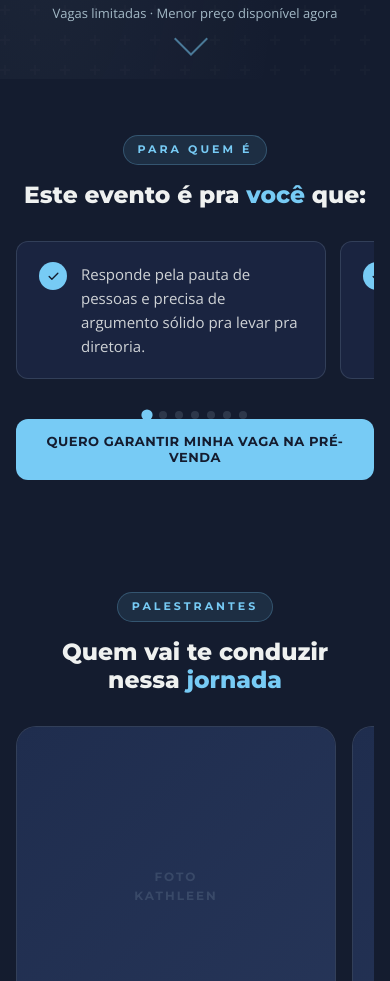
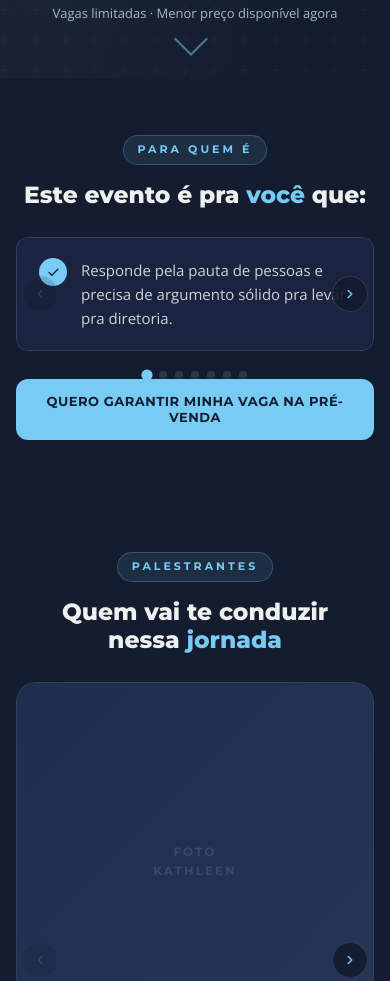
Before and after one commit to Axya-IGG/impulso-empresarial, a plain HTML site: page index.html in a window 390 px wide. Shown: the part 1006-1987 px from the top of the page. Drawn offline with nearby package versions, Linux system fonts and the light colour scheme.

Commit message:
feat: carrossel JS com setas e swipe no mobile (para quem e + palestrantes)

```diff
--- a/script.js
+++ b/script.js
@@ -141,40 +141,85 @@ if (hamburger && mainNav) {
 }
 
 // === CARROSSÉIS (somente mobile) ===
-function initCarouselDots(trackId, dotsId) {
-  const track = document.getElementById(trackId);
-  const dotsContainer = document.getElementById(dotsId);
-  if (!track || !dotsContainer) return;
+function buildCarousel(containerId, dotsContainerId) {
+  const el = document.getElementById(containerId);
+  const dotsEl = dotsContainerId ? document.getElementById(dotsContainerId) : null;
+  if (!el) return;
 
-  const items = Array.from(track.children);
-  if (!items.length) return;
+  const items = Array.from(el.children);
+  if (items.length < 2) return;
 
-  const dots = items.map((_, i) => {
-    const dot = document.createElement('button');
-    dot.className = 'carousel-dot' + (i === 0 ? ' active' : '');
-    dot.setAttribute('aria-label', 'Slide ' + (i + 1));
-    dot.addEventListener('click', () => {
-      const itemLeft = items[i].offsetLeft - track.offsetLeft;
-      track.scrollTo({ left: itemLeft, behavior: 'smooth' });
+  // Monta estrutura: outer > track (com itens) + botões
+  const outer = document.createElement('div');
+  outer.className = 'js-carousel-outer';
+
+  const track = document.createElement('div');
+  track.className = 'js-carousel-track';
+  items.forEach(item => track.appendChild(item));
+  outer.appendChild(track);
+
+  // Substitui o container original pelo outer
+  el.parentNode.insertBefore(outer, el);
+  el.remove();
+
+  // Setas
+  const svgL = `<svg width="14" height="14" viewBox="0 0 24 24" fill="none" stroke="currentColor" stroke-width="2.5" stroke-linecap="round" stroke-linejoin="round"><polyline points="15 18 9 12 15 6"/></svg>`;
+  const svgR = `<svg width="14" height="14" viewBox="0 0 24 24" fill="none" stroke="currentColor" stroke-width="2.5" stroke-linecap="round" stroke-linejoin="round"><polyline points="9 18 15 12 9 6"/></svg>`;
+
+  const prevBtn = document.createElement('button');
+  prevBtn.className = 'js-carousel-btn js-carousel-btn-prev';
+  prevBtn.setAttribute('aria-label', 'Anterior');
+  prevBtn.innerHTML = svgL;
+
+  const nextBtn = document.createElement('button');
+  nextBtn.className = 'js-carousel-btn js-carousel-btn-next';
+  nextBtn.setAttribute('aria-label', 'Próximo');
+  nextBtn.innerHTML = svgR;
+
+  outer.appendChild(prevBtn);
+  outer.appendChild(nextBtn);
+
+  // Pontos
+  let dots = [];
+  if (dotsEl) {
+    dotsEl.innerHTML = '';
+    dots = items.map((_, i) => {
+      const dot = document.createElement('button');
+      dot.className = 'carousel-dot' + (i === 0 ? ' active' : '');
+      dot.setAttribute('aria-label', `Slide ${i + 1}`);
+      dot.addEventListener('click', () => goTo(i));
+      dotsEl.appendChild(dot);
+      return dot;
     });
-    dotsContainer.appendChild(dot);
-    return dot;
-  });
-
-  function updateActiveDot() {
-    const trackRect = track.getBoundingClientRect();
-    let closestIdx = 0, minDist = Infinity;
-    items.forEach((item, i) => {
-      const dist = Math.abs(item.getBoundingClientRect().left - trackRect.left);
-      if (dist < minDist) { minDist = dist; closestIdx = i; }
-    });
-    dots.forEach((d, i) => d.classList.toggle('active', i === closestIdx));
   }
 
-  track.addEventListener('scroll', updateActiveDot, { passive: true });
+  let idx = 0;
+
+  function goTo(n) {
+    idx = Math.max(0, Math.min(n, items.length - 1));
+    track.style.transform = `translateX(${-idx * 100}%)`;
+    dots.forEach((d, i) => d.classList.toggle('active', i === idx));
+    prevBtn.disabled = idx === 0;
+    nextBtn.disabled = idx === items.length - 1;
+  }
+
+  prevBtn.addEventListener('click', () => goTo(idx - 1));
+  nextBtn.addEventListener('click', () => goTo(idx + 1));
+
+  // Suporte a swipe
+  let tx = 0;
+  outer.addEventListener('touchstart', e => { tx = e.touches[0].clientX; }, { passive: true });
+  outer.addEventListener('touchend', e => {
+    const dx = tx - e.changedTouches[0].clientX;
+    if (Math.abs(dx) > 40) dx > 0 ? goTo(idx + 1) : goTo(idx - 1);
+  }, { passive: true });
+
+  window.addEventListener('resize', () => goTo(idx), { passive: true });
+
+  goTo(0);
 }
 
 if (window.innerWidth <= 768) {
-  initCarouselDots('checklist-carousel', 'checklist-dots');
-  initCarouselDots('speakers-carousel', 'speakers-dots');
+  buildCarousel('checklist-carousel', 'checklist-dots');
+  buildCarousel('speakers-carousel', 'speakers-dots');
 }
--- a/style.css
+++ b/style.css
@@ -1472,6 +1472,47 @@ a { color: inherit; text-decoration: none; }
   background: var(--primary);
   transform: scale(1.4);
 }
+
+/* === JS SLIDER === */
+.js-carousel-outer {
+  position: relative;
+  overflow: hidden;
+  border-radius: var(--radius);
+}
+.js-carousel-track {
+  display: flex;
+  transition: transform 0.38s cubic-bezier(0.4, 0, 0.2, 1);
+  will-change: transform;
+  align-items: stretch;
+}
+.js-carousel-track > * {
+  min-width: 100% !important;
+  max-width: 100% !important;
+  flex-shrink: 0 !important;
+  box-sizing: border-box;
+}
+.js-carousel-btn {
+  position: absolute;
+  top: 50%;
+  transform: translateY(-50%);
+  background: rgba(20, 28, 47, 0.92);
+  border: 1px solid var(--border);
+  color: var(--primary);
+  width: 36px;
+  height: 36px;
+  border-radius: 50%;
+  display: flex;
+  align-items: center;
+  justify-content: center;
+  cursor: pointer;
+  z-index: 10;
+  padding: 0;
+  transition: background 0.2s;
+}
+.js-carousel-btn:hover { background: rgba(119, 203, 245, 0.18); }
+.js-carousel-btn:disabled { opacity: 0.18; pointer-events: none; }
+.js-carousel-btn-prev { left: 6px; }
+.js-carousel-btn-next { right: 6px; }
 
 /* === RESPONSIVE === */
 
```
